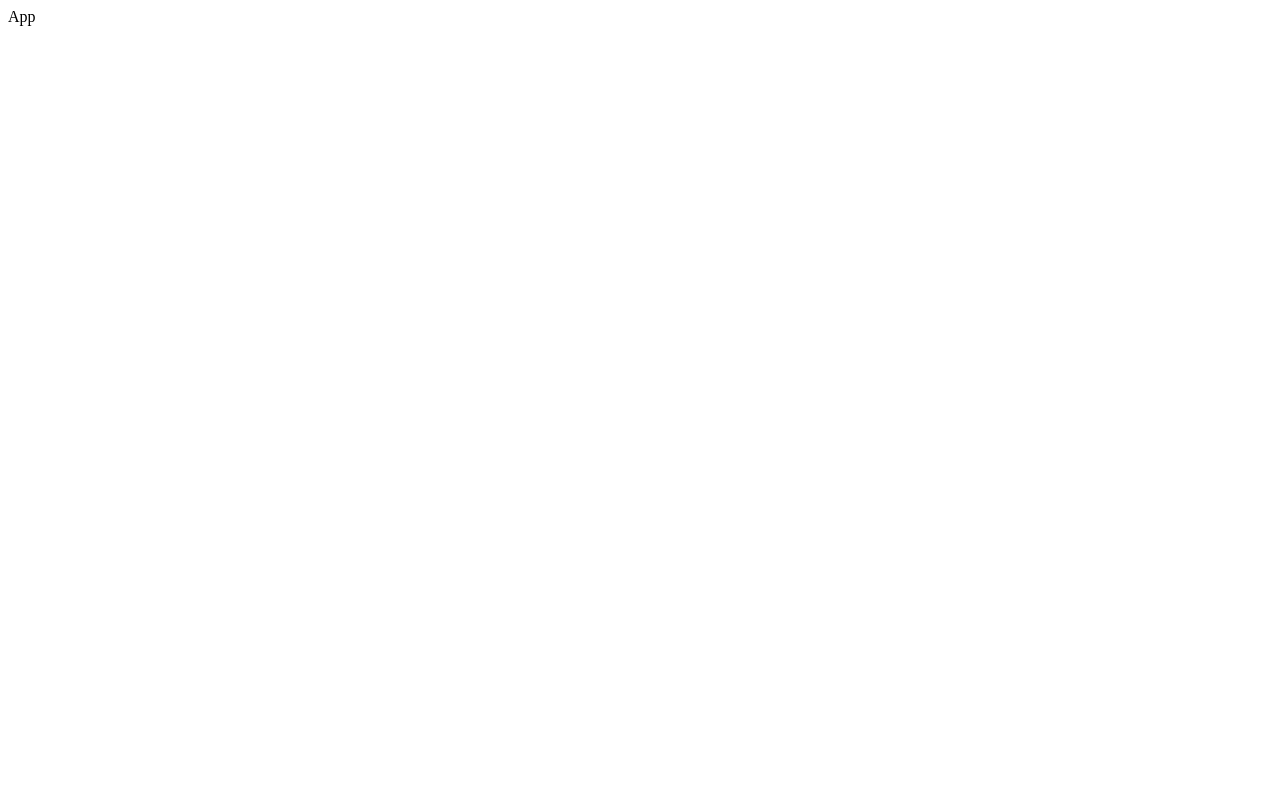
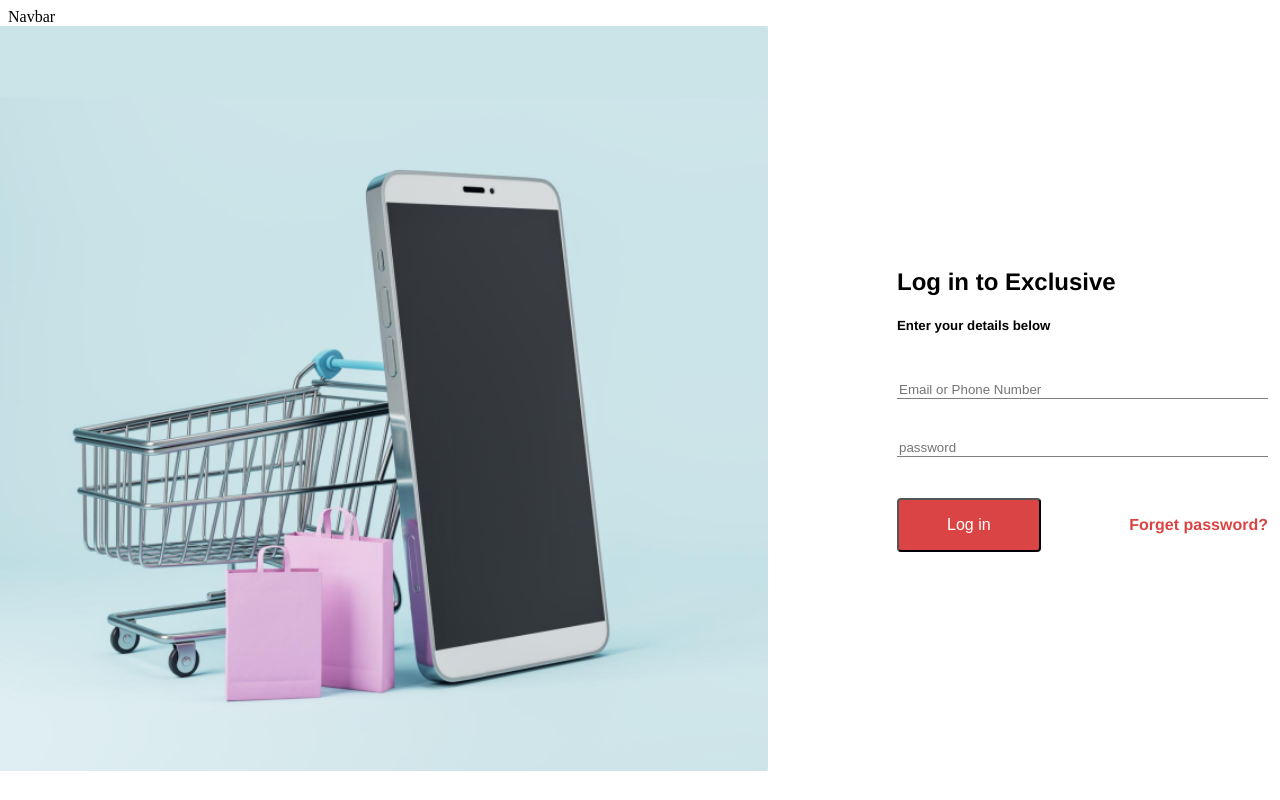
Before and after one commit to GreenField-Team-B/zara-project, a React (Create React App) app in the folder client/: page /login in a window 1280 px wide. Built offline with nearby package versions, Linux system fonts and the light colour scheme.

Commit message:
login front 80%

```diff
--- a/client/package.json
+++ b/client/package.json
@@ -3,6 +3,7 @@
   "version": "0.1.0",
   "private": true,
   "dependencies": {
+    "@reduxjs/toolkit": "^1.9.6",
     "@testing-library/jest-dom": "^5.17.0",
     "@testing-library/react": "^13.4.0",
     "@testing-library/user-event": "^13.5.0",
@@ -12,6 +13,7 @@
     "react-dom": "^18.2.0",
     "react-router-dom": "^6.16.0",
     "react-scripts": "5.0.1",
+    "sass": "^1.68.0",
     "web-vitals": "^2.1.4"
   },
   "scripts": {
--- a/client/src/App.jsx
+++ b/client/src/App.jsx
@@ -1,8 +1,20 @@
 import React from 'react'
+import {BrowserRouter, Routes, Route} from 'react-router-dom'
+import Login from './pages/auth/Login.jsx'
 
 const App = () => {
+
+
+  const handleLogin = (user) => {
+    console.log(user)
+  }
+
   return (
-    <div>App</div>
+    <BrowserRouter>
+      <Routes>
+        <Route path='/login' element={<Login/>}/>
+      </Routes>
+    </BrowserRouter>
   )
 }
 
--- a/client/src/index.js
+++ b/client/src/index.js
@@ -1,6 +1,6 @@
 import React from 'react';
 import ReactDOM from 'react-dom/client';
-import App from './App';
+import App from './App.jsx';
 
 const root = ReactDOM.createRoot(document.getElementById('root'));
 root.render(
--- a/client/src/pages/auth/Login.jsx
+++ b/client/src/pages/auth/Login.jsx
@@ -1,8 +1,42 @@
-import React from 'react'
+import React, { useState } from 'react'
+import Navbar from '../../components/navBar/Navbar.jsx'
+import Footer from '../../components/Footer.jsx'
+import image from './imgs/image.png'
+import './login.scss'
 
 const Login = () => {
+
+    const [identifier, setIdentifier] = useState('')
+    const [password, setPassword] = useState('')
+
+    const handleClick = () => {
+
+    }
+
   return (
-    <div>Login</div>
+    <div id='loginPage'>
+        <Navbar/>
+        <div id="loginContainer">
+            <div className='imgContainer'>
+                <img src={image} alt="" />
+            </div>
+            <div className='dynamics'>
+                <div className='headers'>
+                    <h2>Log in to Exclusive</h2>
+                    <h5>Enter your details below</h5>
+                </div>
+                <div id='inputs'>
+                    <input type="text" onChange={(e) => setIdentifier(e.target.value)} placeholder='Email or Phone Number'/>
+                    <input type="password" onChange={(e) => setPassword(e.target.value)} placeholder='password'/>
+                </div>
+                <div className='bottomSection'>
+                    <button className='loginBtn' onClick={handleClick}>Log in</button>
+                    <h4>Forget password?</h4>
+                </div>
+            </div>
+        </div>
+        <Footer/>
+    </div>
   )
 }
 
--- /dev/null
+++ b/client/src/pages/auth/login.scss
@@ -0,0 +1,71 @@
+#loginPage {
+    #loginContainer {
+        align-items: center;
+        display: inline-flex;
+        gap: 129px;
+        position: absolute;
+        left: 0px;
+        width: 100%;
+
+            .imgContainer {
+                height: 100%;
+                width: 60%;
+
+                img {
+                    height: 100%;
+                    width: 100%;
+                }
+            }
+
+            .headers {
+                margin-bottom: 48px;
+
+                * {
+                    font-family:  "Inter-Medium", Helvetica;
+                    color: black;
+                }
+            }
+
+        #inputs {
+            display: flex;
+            flex-direction: column;
+            gap: 40px;
+            margin-bottom: 40px;
+
+            input {
+                border: none;
+                border-bottom: solid 1px #7f7f7f;
+                outline: none;
+            }
+        }
+
+        .bottomSection {
+            display: inline-flex;
+            justify-content: space-between;
+            gap: 87px;
+            height: 56px;
+            width: 371px;
+            align-items: center;
+
+            .loginBtn {
+                background-color: #db4444;
+                align-items: center;
+                border-radius: 4px;
+                display: inline-flex;
+                gap: 10px;
+                justify-content: center;
+                position: relative;
+                padding: 16px 48px;
+                color: white;
+                font-size: 16px;
+                cursor: pointer;
+            }
+
+            h4 {
+                color: #db4444;
+                font-family:  "Inter-Medium", Helvetica;
+                cursor: pointer;
+            }
+        }
+    }
+}
```
Also changed, not shown: client/src/store.js (added, +9 -0 lines), client/src/pages/auth/imgs/image.png (added).
